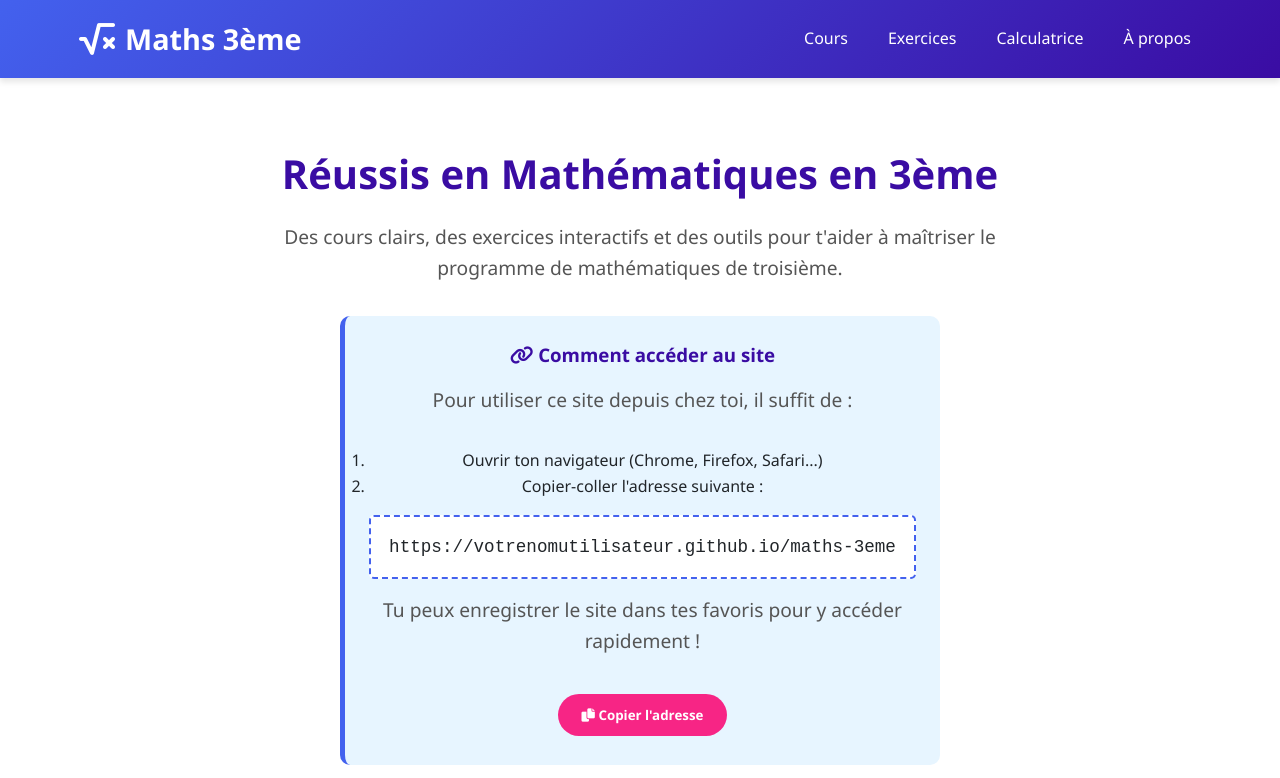
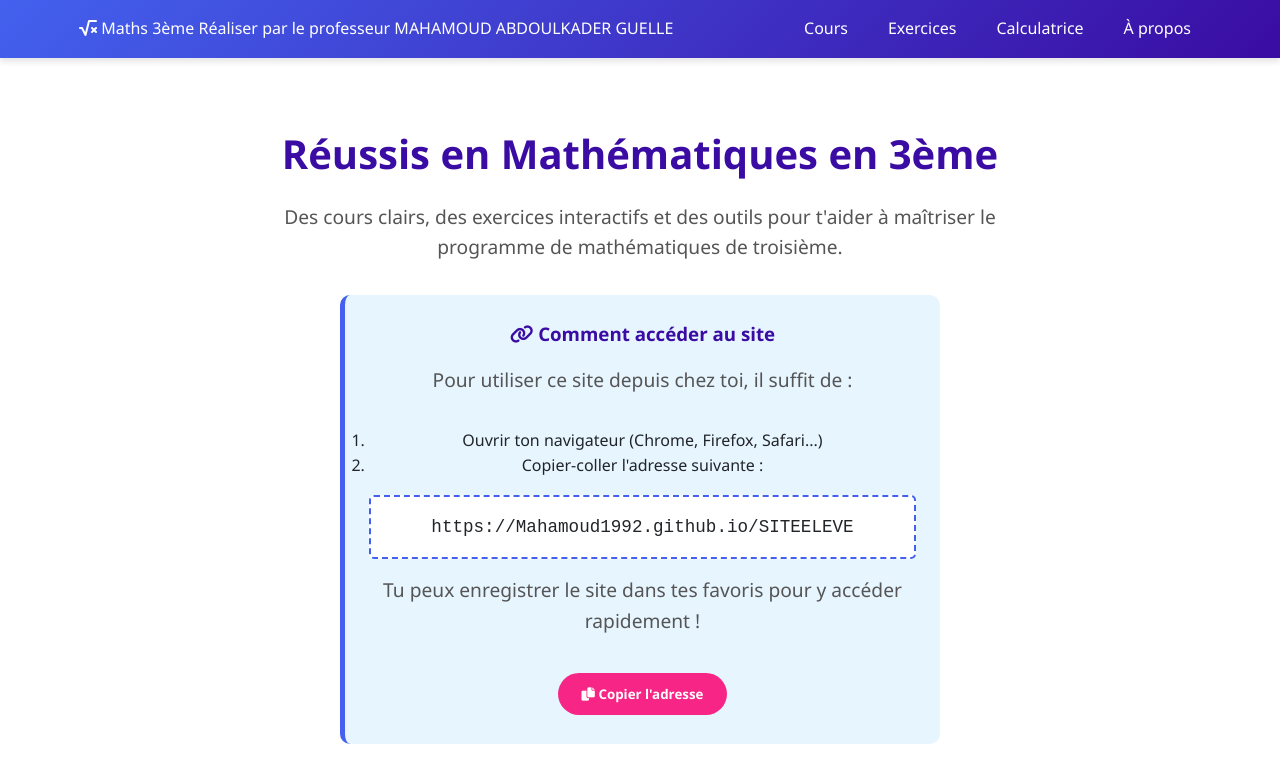
Before and after one commit to Mahamoud1992/SITEELEVE, a plain HTML site: page index.html in a window 1280 px wide. Shown: the top 778 px of the page. Drawn offline with Linux system fonts and the light colour scheme.

Commit message:
Update index.html

```diff
--- a/index.html
+++ b/index.html
@@ -407,9 +407,9 @@
     <header>
         <div class="container">
             <div class="header-content">
-                <div class="logo">
+                <div class="logo1">
                     <i class="fas fa-square-root-alt"></i>
-                    <span>Maths 3ème</span>
+                    <span>Maths 3ème Réaliser par le professeur MAHAMOUD ABDOULKADER GUELLE</span>
                 </div>
                 <button class="mobile-menu-btn" id="mobileMenuBtn">
                     <i class="fas fa-bars"></i>
@@ -439,7 +439,7 @@
                     <li>Copier-coller l'adresse suivante :</li>
                 </ol>
                 <div class="url-box" id="siteUrl">
-                    https://votrenomutilisateur.github.io/maths-3eme
+                    https://Mahamoud1992.github.io/SITEELEVE
                 </div>
                 <p>Tu peux enregistrer le site dans tes favoris pour y accéder rapidement !</p>
                 <button class="btn" onclick="copyUrl()">
@@ -580,7 +580,7 @@
                 <div class="footer-section">
                     <h3>Accès au site</h3>
                     <ul>
-                        <li><a href="#" id="footerUrl">https://votrenomutilisateur.github.io/maths-3eme</a></li>
+                        <li><a href="#" id="footerUrl">https://Mahamoud1992.github.io/SITEELEVE</a></li>
                         <li><a href="#" onclick="copyUrl(); return false;">Copier l'adresse</a></li>
                         <li><a href="#">Guide d'utilisation</a></li>
                     </ul>
@@ -589,14 +589,14 @@
                 <div class="footer-section">
                     <h3>Contact</h3>
                     <ul>
-                        <li><a href="mailto:contact@maths3eme.fr">contact@maths3eme.fr</a></li>
+                        <li><a href="mail : moud011992@outlook.fr">contact@mahamoud.fr</a></li>
                         <li><a href="#">Poser une question</a></li>
                     </ul>
                 </div>
             </div>
 
             <div class="copyright">
-                <p>&copy; 2023 Maths 3ème - Tous droits réservés</p>
+                <p>&copy; 2025 Maths 3ème - Tous droits réservés</p>
             </div>
         </div>
     </footer>
```
